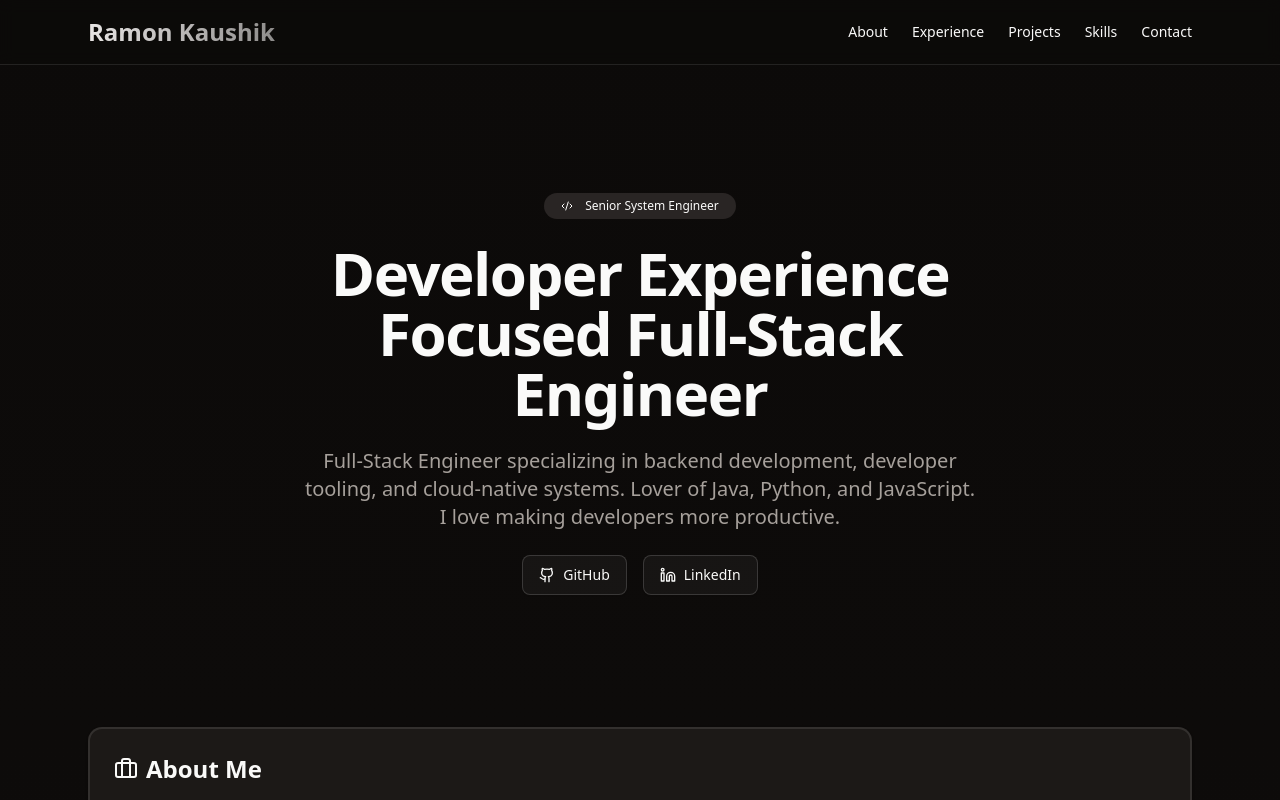
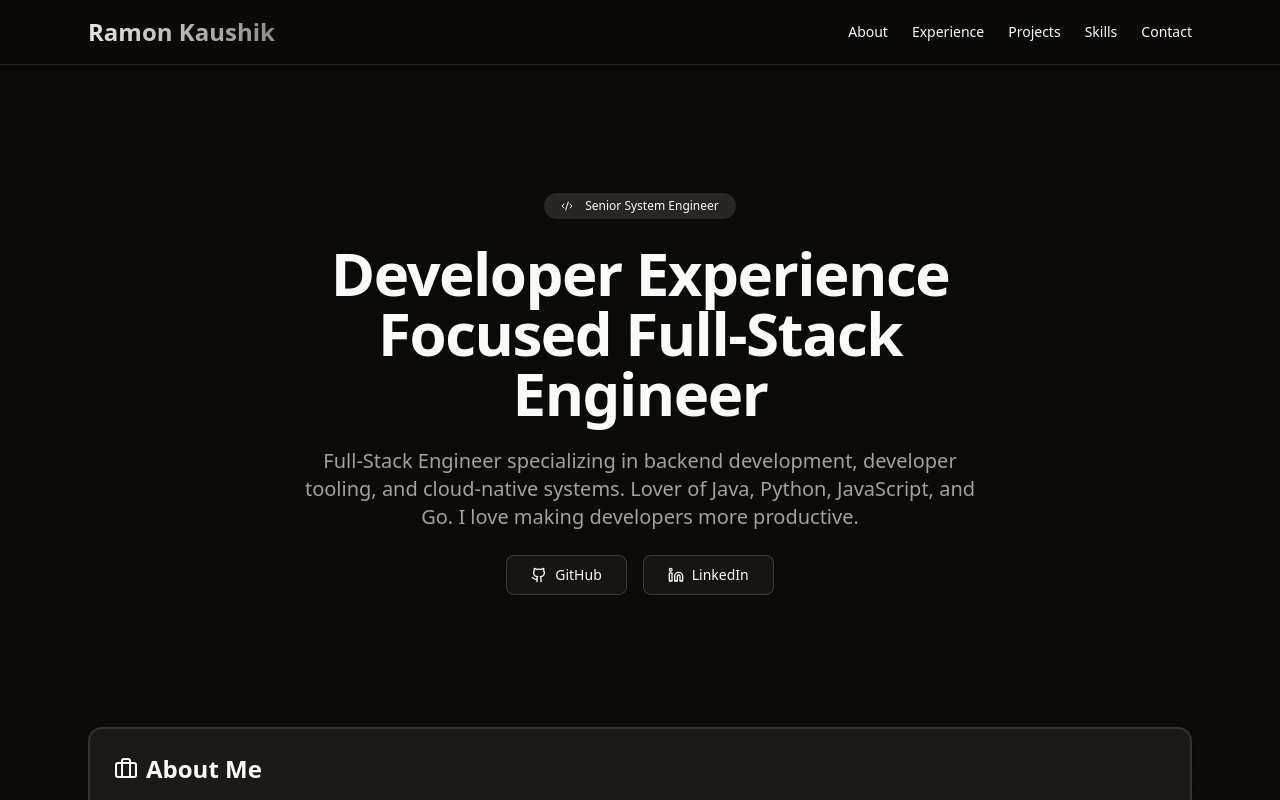
Before and after one commit to ramonkaushik/ramonbot, a Next.js app: page / in a window 1280 px wide. Shown: the top 800 px of the page. Built offline with nearby package versions, Linux system fonts and the light colour scheme.

Commit message:
Fixed github and linkedin links in hero subtext

```diff
--- a/app/page.tsx
+++ b/app/page.tsx
@@ -318,17 +318,21 @@ export default function Home() {
           {/* Subtitle describing expertise */}
           <p className="hero-description text-lg md:text-xl text-muted-foreground max-w-2xl mx-auto">
             Full-Stack Engineer specializing in backend development, developer tooling, and cloud-native systems.
-            Lover of Java, Python, and JavaScript. I love making developers more productive.
+            Lover of Java, Python, JavaScript, and Go. I love making developers more productive.
           </p>
           {/* CTA buttons */}
           <div className="hero-buttons flex gap-4 justify-center flex-wrap">
               <Button variant="outline" size="lg" className="gap-2">
+                  <a href="https://github.com/ramonkaushik" target="_blank" className="flex items-center gap-2">
                   <Github className="w-4 h-4" />
                   GitHub
+                </a>
               </Button>
             <Button variant="outline" size="lg" className="gap-2">
+                <a href="https://linkedin.com/in/ramonkau" target="_blank" className="flex items-center gap-2">
                   <Linkedin className="w-4 h-4" />
                   LinkedIn
+                </a>
             </Button>
           </div>
         </div>
```
Lines whose indentation alone changed are shown as unchanged.
